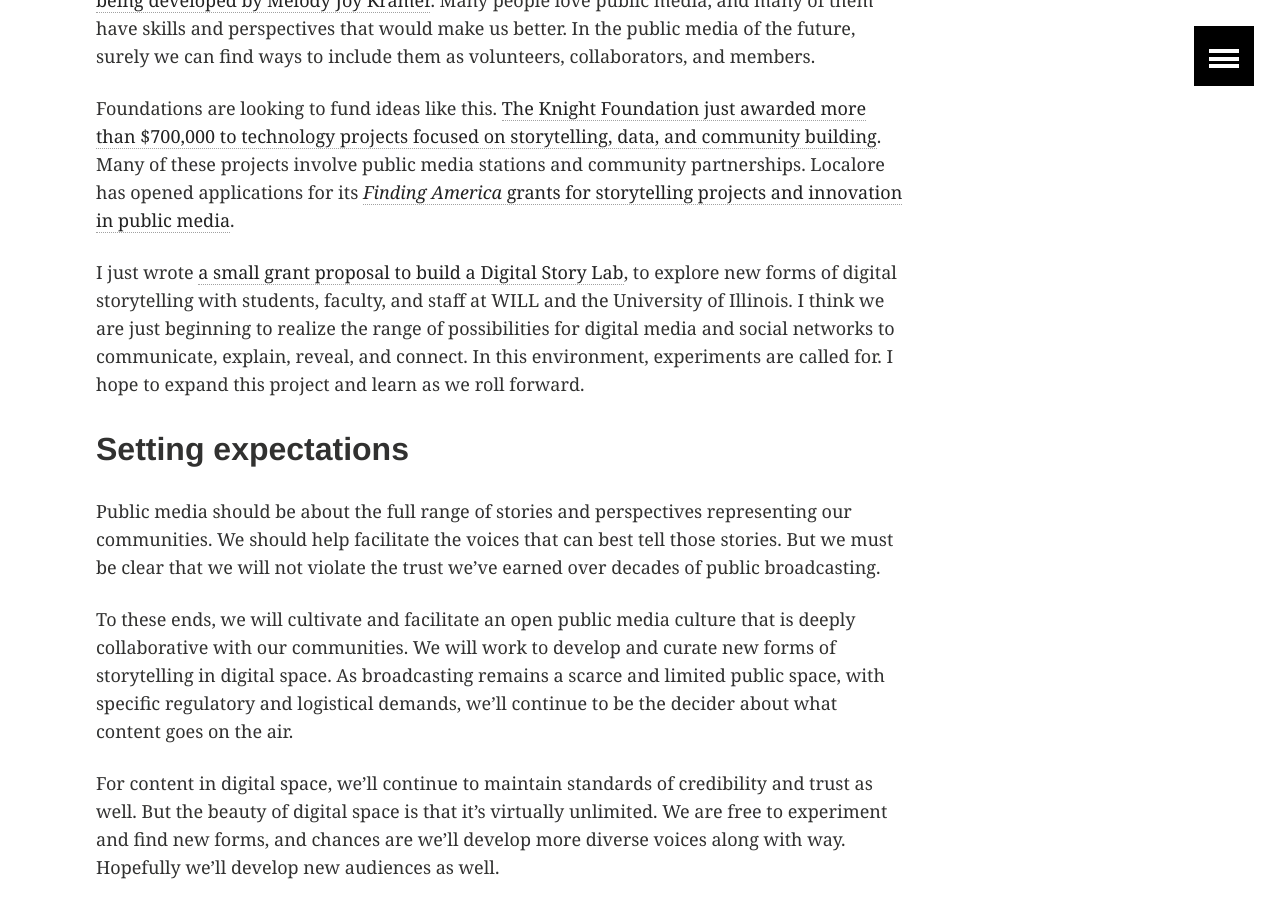
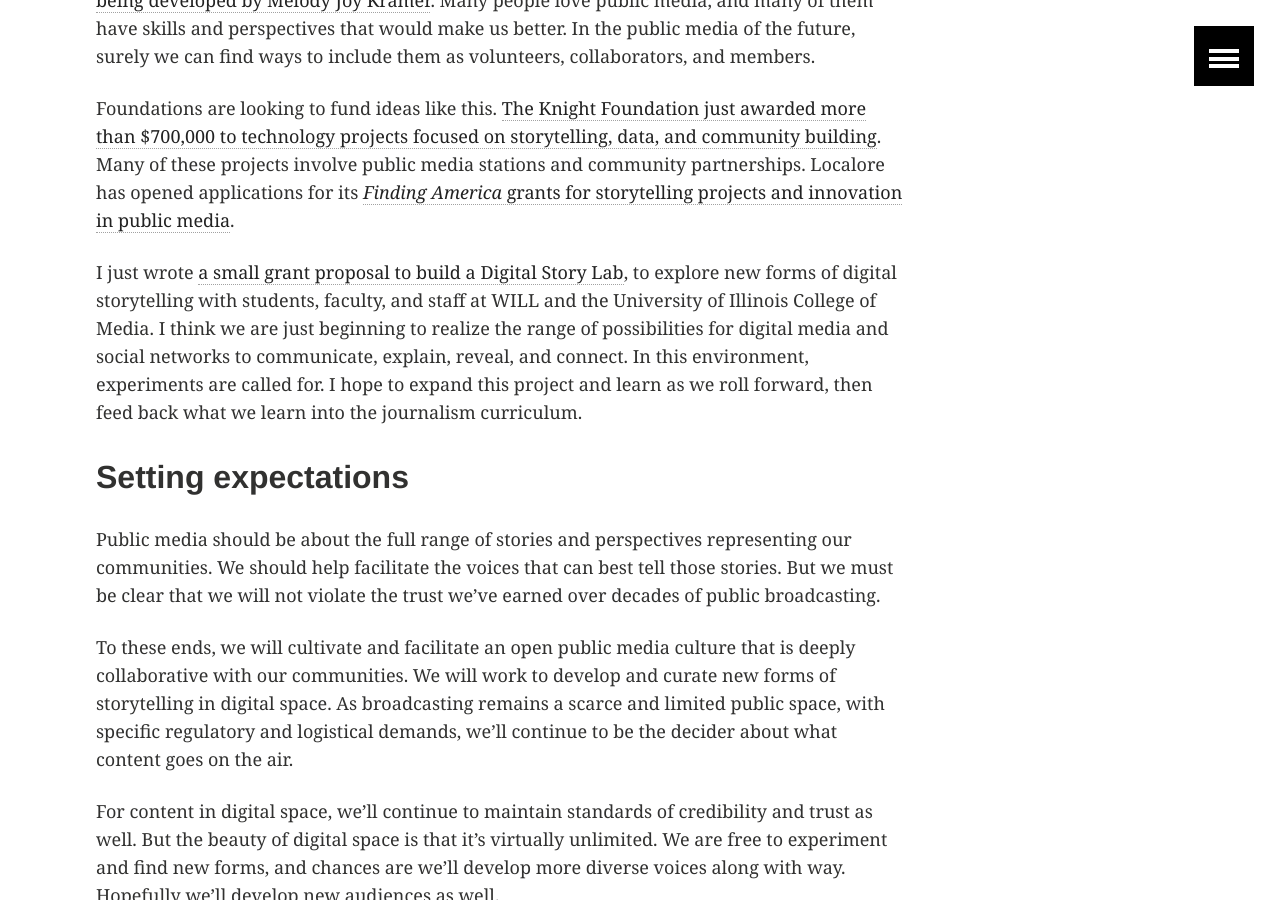
Before and after one commit to jackbrighton/jackbrighton.github.io, a Jekyll site: the page built from _posts/2015-05-03-storytelling-workshop.md, in a window 1280 px wide and 900 px high, scrolled down 4007 px. Built offline with Jekyll 4.4.1, drawn with Linux system fonts in a browser that asks for light colours.

Commit message:
add some words

```diff
--- a/_posts/2015-05-03-storytelling-workshop.md
+++ b/_posts/2015-05-03-storytelling-workshop.md
@@ -69,7 +69,7 @@ Storytelling projects like this could also benefit from [new models of public me
 
 Foundations are looking to fund ideas like this. [The Knight Foundation just awarded more than $700,000 to technology projects focused on storytelling, data, and community building](http://www.niemanlab.org/2015/04/knight-foundation-funds-20-new-media-and-technology-projects-through-its-prototype-fund/). Many of these projects involve public media stations and community partnerships. Localore has opened applications for its [_Finding America_ grants for storytelling projects and innovation in public media](http://localore.airmedia.org/).
 
-I just wrote [a small grant proposal to build a Digital Story Lab](http://jackbrighton.github.io/publicmedia/digital-story-lab/), to explore new forms of digital storytelling with students, faculty, and staff at WILL and the University of Illinois. I think we are just beginning to realize the range of possibilities for digital media and social networks to communicate, explain, reveal, and connect. In this environment, experiments are called for. I hope to expand this project and learn as we roll forward.
+I just wrote [a small grant proposal to build a Digital Story Lab](http://jackbrighton.github.io/publicmedia/digital-story-lab/), to explore new forms of digital storytelling with students, faculty, and staff at WILL and the University of Illinois College of Media. I think we are just beginning to realize the range of possibilities for digital media and social networks to communicate, explain, reveal, and connect. In this environment, experiments are called for. I hope to expand this project and learn as we roll forward, then feed back what we learn into the journalism curriculum.
 
 
 ## Setting expectations
```
